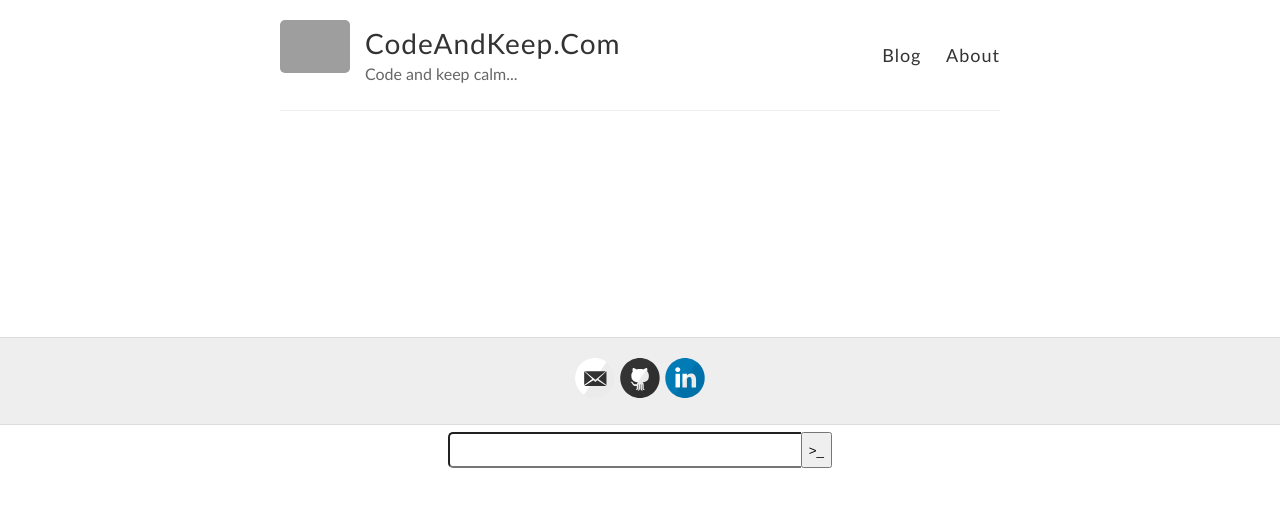
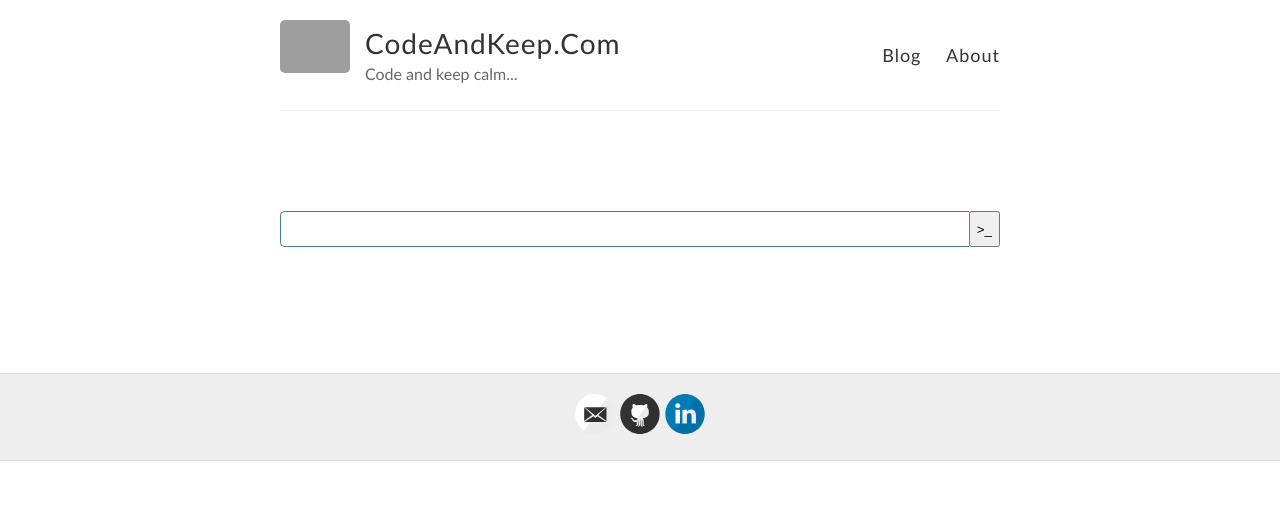
Before and after one commit to briansworth/dev, a Jekyll site: the page built from search/index.html, in a window 1280 px wide. Shown: the top 507 px of the page. Built offline with Jekyll 4.4.1, drawn with Linux system fonts in a browser that asks for light colours; nearby versions of some CDN libraries; grey boxes are pictures that could not be loaded.

Commit message:
Updated Search page with style

```diff
--- a/search/index.html
+++ b/search/index.html
@@ -13,7 +13,7 @@ title: Search
 
     .searchTerm {
       width: 100%;
-      border: 1px solid ##447DA1;
+      border: 1px solid #447DA1;
       border-right: none;
       padding: 1px;
       height: 36px;
@@ -29,7 +29,7 @@ title: Search
     .searchButton {
       width: 40px;
       height: 36px;
-      border: 1px solid ##447DA1;
+      border: 1px solid #447DA1;
       background: ##447DA1;
       text-align: center;
       color: #fff;
@@ -37,20 +37,12 @@ title: Search
       cursor: pointer;
       font-size: 20px;
     }
-
-    .wrap{
-      width: 30%;
-      position: absolute;
-      top: 50%;
-      left: 50%;
-      transform: translate(-50%, -50%);
-    }
   </style>
 </head>
 
 <br/>&nbsp;
 <form action="get" id="site_search">
-<div class="wrap">
+<div>
   <div class="search">
     <input type="text" id="search_box" class="searchTerm" maxlength=120>
     <input type="submit" value=">_">
```
